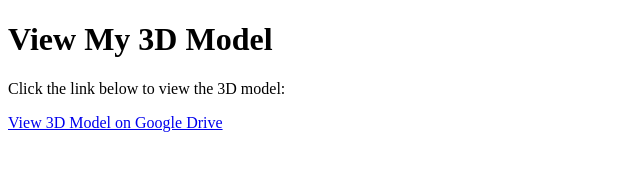
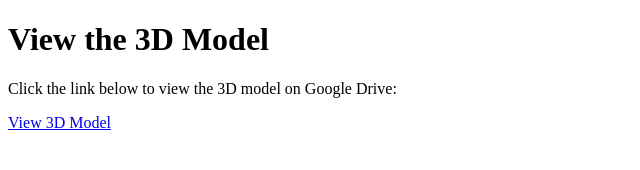
Before and after one commit to 2lyna/my-first-testModel-site, a plain HTML site: page index.html in a window 1280 px wide. Shown: the whole page, without its empty margins (0-640 px from the left). Drawn offline with Linux system fonts and the light colour scheme.

Commit message:
Add files via upload

```diff
--- a/index.html
+++ b/index.html
@@ -4,14 +4,14 @@
 <head>
     <meta charset="UTF-8">
     <meta name="viewport" content="width=device-width, initial-scale=1.0">
-    <title>My 3D Model</title>
+    <title>3D Model Viewer</title>
 </head>
 
 <body>
-    <h1>View My 3D Model</h1>
-    <p>Click the link below to view the 3D model:</p>
-    <a href="https://drive.google.com/file/d/1frzZSTJVZXcTEZ4AtHYRh0YK8L9eCBZ3/view?usp=sharing" target="_blank">View 3D
-        Model on Google Drive</a>
+    <h1>View the 3D Model</h1>
+    <p>Click the link below to view the 3D model on Google Drive:</p>
+    <a href="https://drive.google.com/file/d/1kaYYqQkasywCZyolLac5NnIUxzSG0FcO/view?usp=sharing" target="_blank">View 3D
+        Model</a>
 </body>
 
 </html>
```
